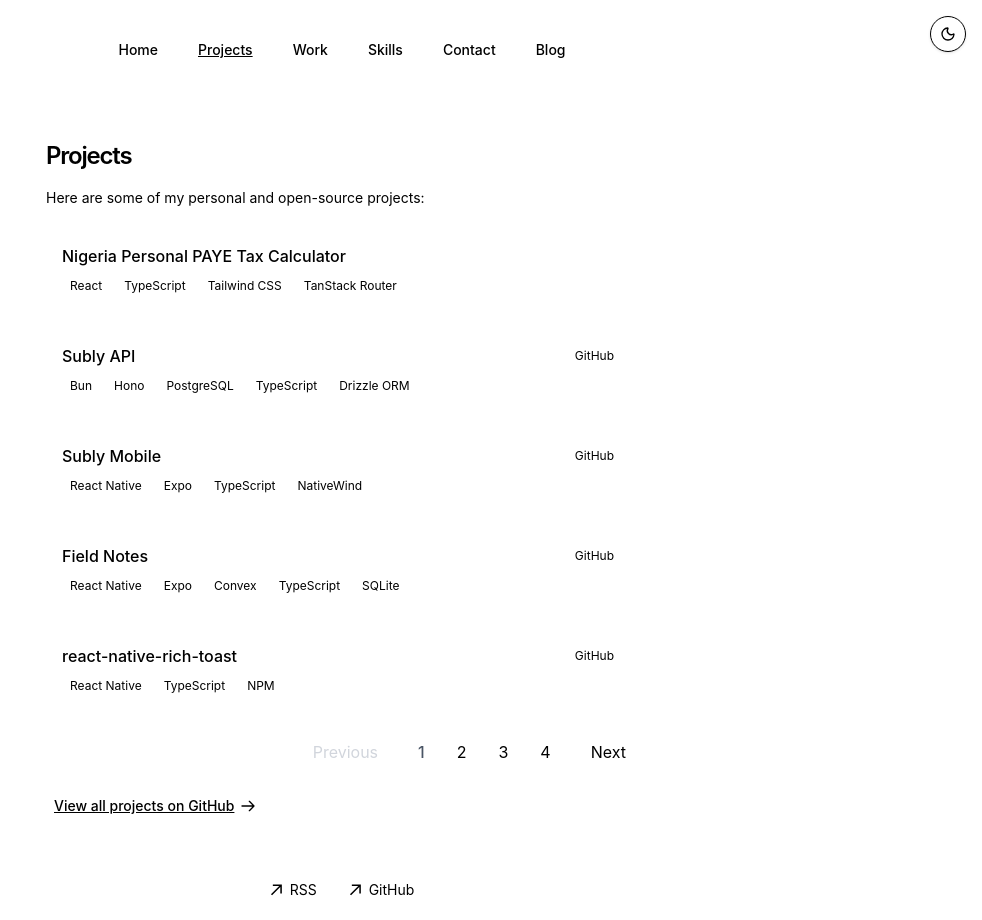
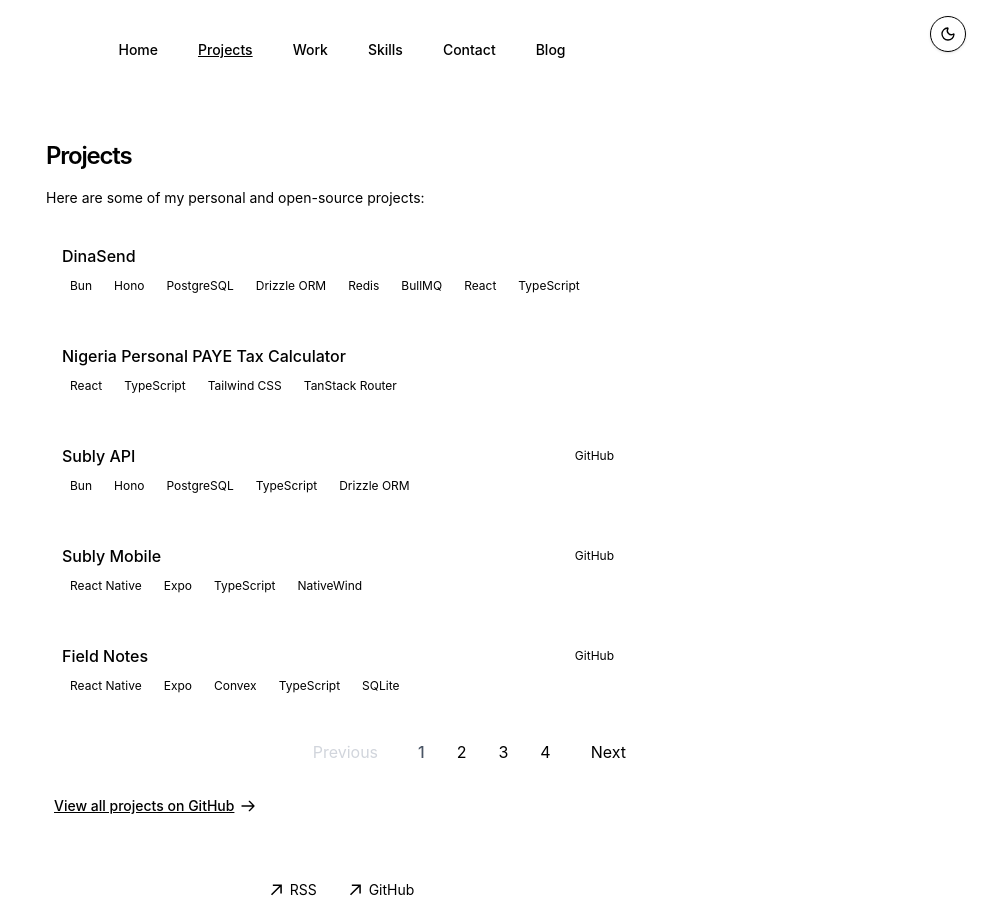
Before and after one commit to laurentcodes/laurent-portfolio-minimal, a Next.js app: page /projects in a window 1280 px wide. Shown: the whole page, without its empty margins (298-1280 px from the left). Built offline with nearby package versions, Linux system fonts and the light colour scheme.

Commit message:
feat: add dinasend to projects

```diff
--- a/app/projects/page.tsx
+++ b/app/projects/page.tsx
@@ -24,6 +24,11 @@ type Project = {
 };
 
 const projects: Project[] = [
+  {
+    name: 'DinaSend',
+    tags: ['Bun', 'Hono', 'PostgreSQL', 'Drizzle ORM', 'Redis', 'BullMQ', 'React', 'TypeScript'],
+    url: 'https://dinasend.com',
+  },
   {
     name: 'Nigeria Personal PAYE Tax Calculator',
     tags: ['React', 'TypeScript', 'Tailwind CSS', 'TanStack Router'],
```
